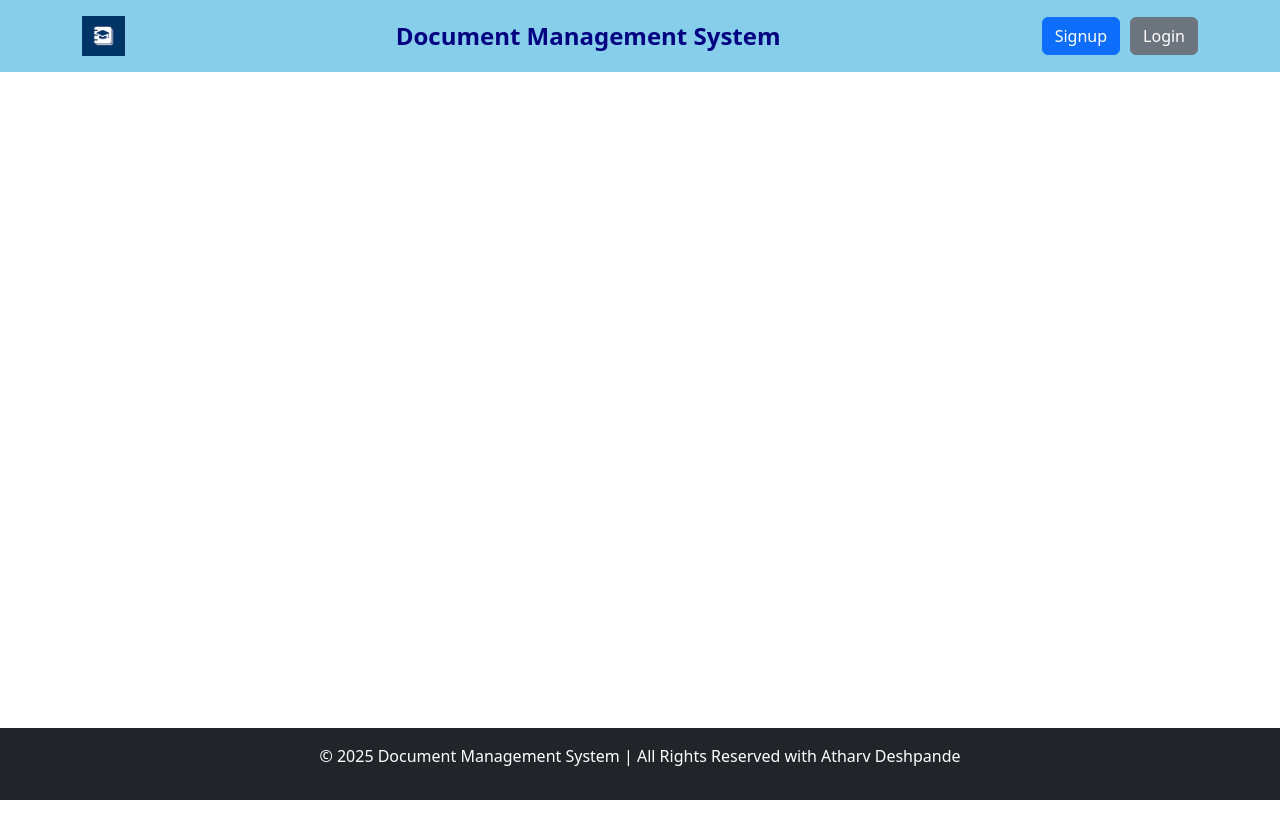
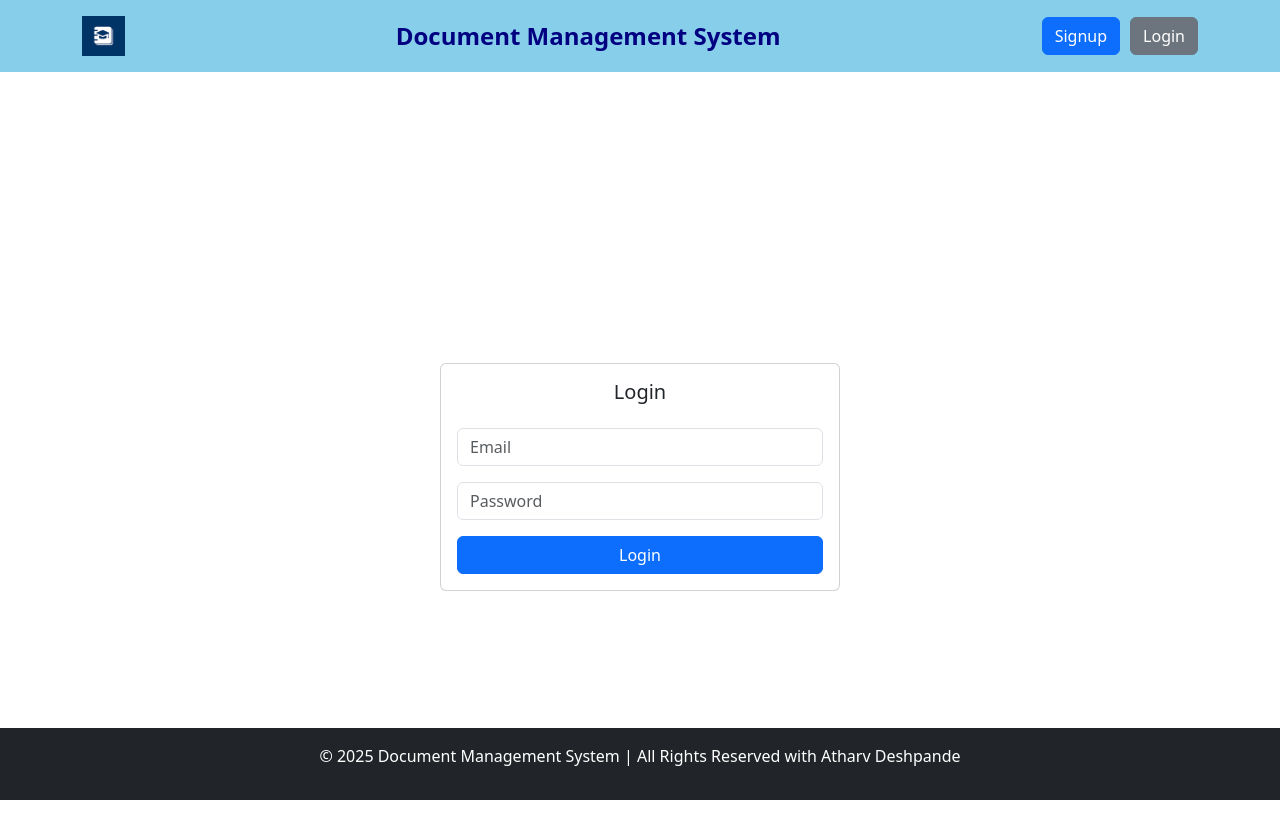
Before and after one commit to atharvd07/management_system_fe, a React (Create React App) app: page / in a window 1280 px wide. Shown: the top 838 px of the page. Before the commit the page ends 800 px from the top, so only its background shows below. Built offline with nearby package versions, Linux system fonts and the light colour scheme.

Commit message:
default screen

```diff
--- a/src/App.tsx
+++ b/src/App.tsx
@@ -11,7 +11,8 @@ function App() {
     <Router>
       <Header /> {/* Only add Header here, it will show for all pages */}
       <Routes>
-        <Route path="/signup" element={<Signup />} /> {/* Default route for Signup */}
+        <Route path="/" element={<Login />} /> {/* Default route for Page load */}
+        <Route path="/signup" element={<Signup />} /> {/* Signup */}
         <Route path="/login" element={<Login />} /> {/* Login route */}
         <Route path="/dashboard" element={<Dashboard />} /> {/* Add Dashboard route */}
       </Routes>
```
Also changed, not shown: 1 other file (tests, documents, lock files or other folders).
